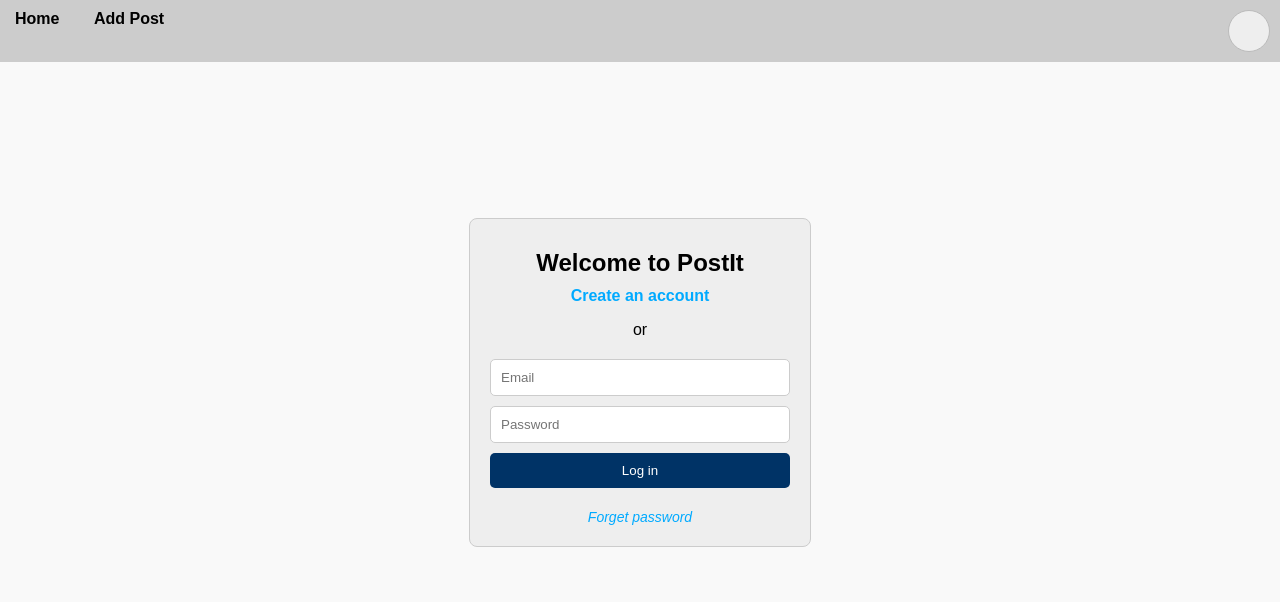
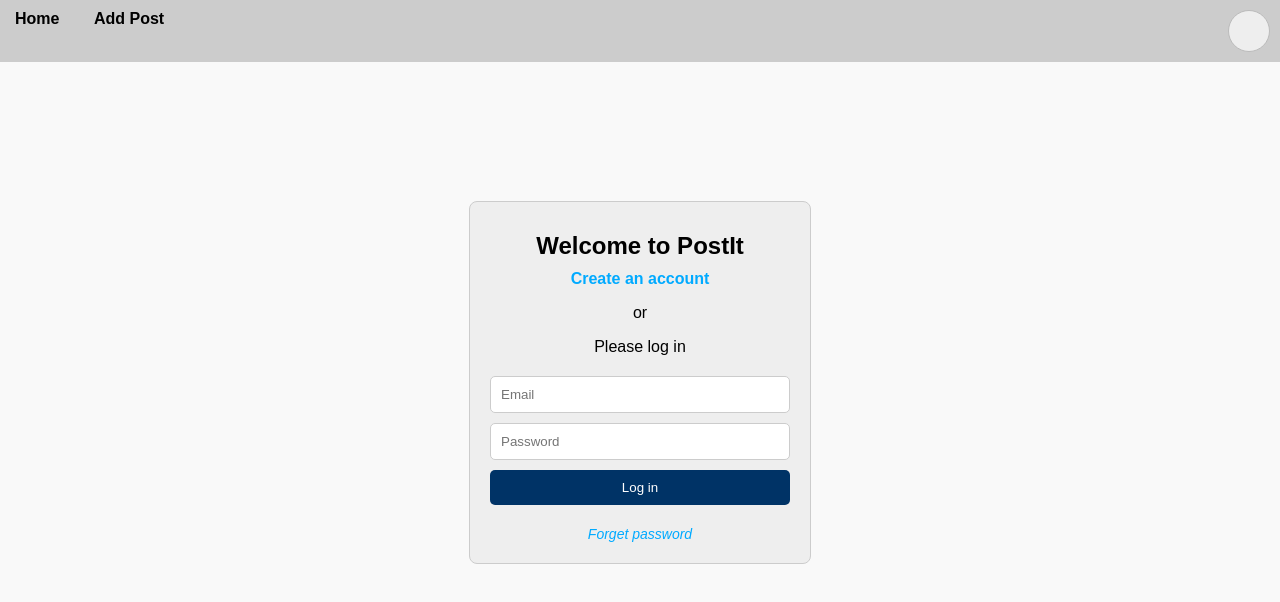
Before and after one commit to Elsvalter/WAD-HW1, a plain HTML site: page login.html in a window 1280 px wide. Drawn offline with Linux system fonts and the light colour scheme; files whose address does not match are found by name.

Commit message:
final touch

```diff
--- a/login.html
+++ b/login.html
@@ -20,6 +20,7 @@
               <h2>Welcome to PostIt</h2>
               <a class="create-account">Create an account</a>
               <p>or</p>
+              <p>Please log in</p>
               <form action="index.html" method="GET">
                   <input type="email" id="email" placeholder="Email" required>
                   <input type="password" id="password" placeholder="Password" required>
```
